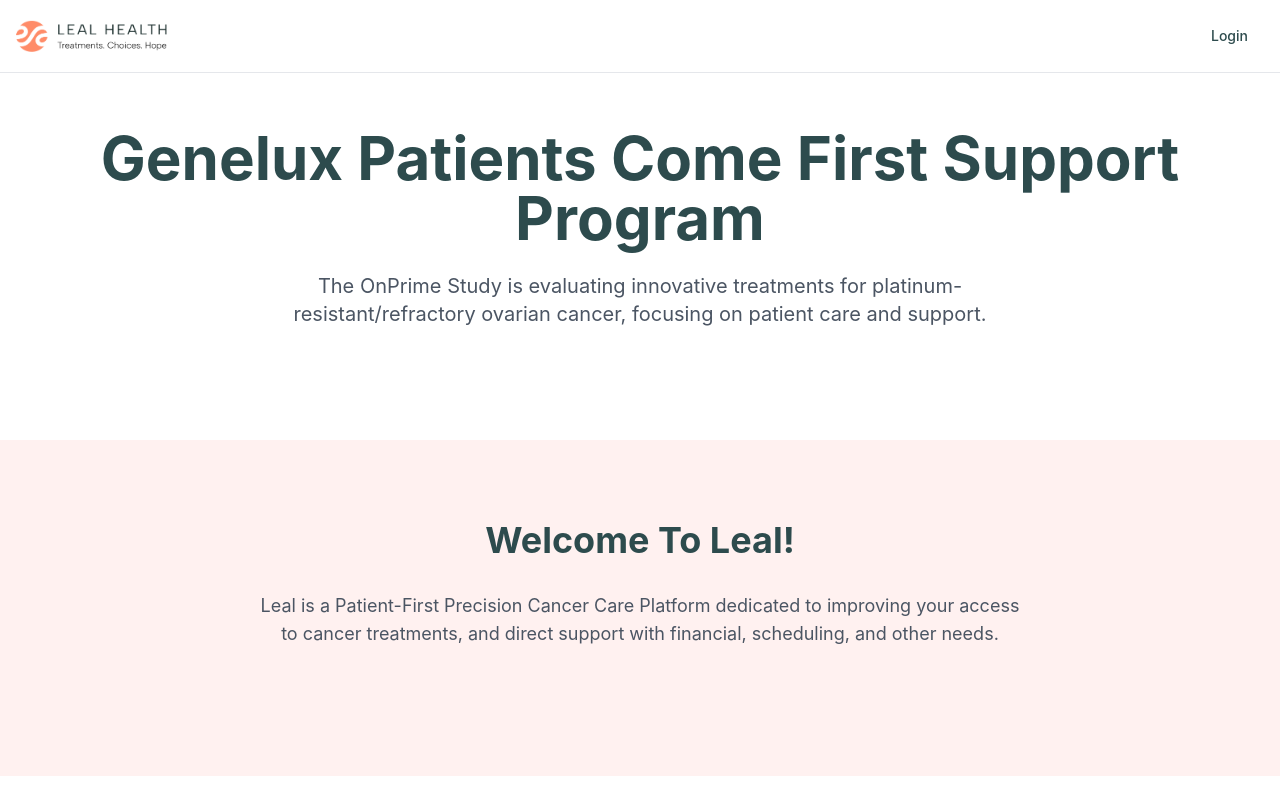
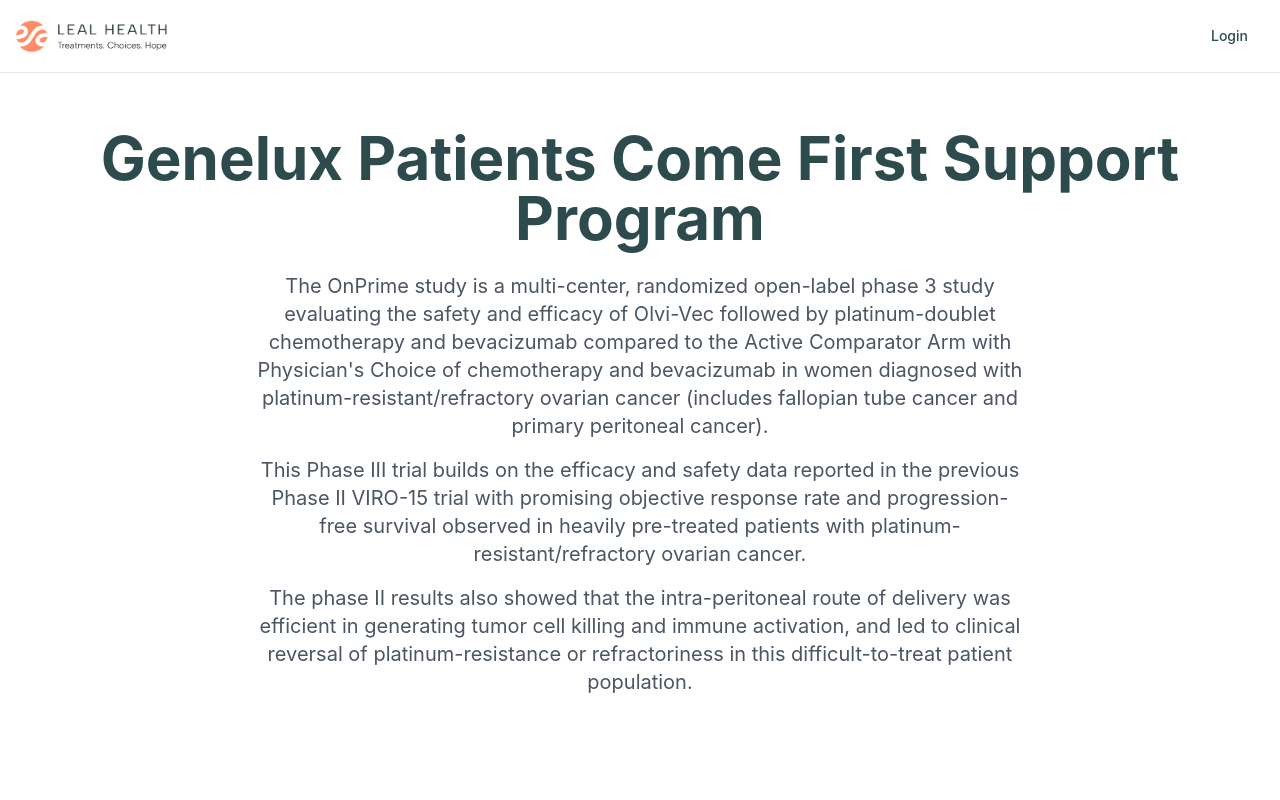
Before and after one commit to noamgeva/genelux, a React (Vite) app: page / in a window 1280 px wide. Shown: the top 800 px of the page. Built offline with nearby package versions, Linux system fonts and the light colour scheme.

Commit message:
Update study description in Index.tsx
Replaced the existing copy in the Index component with a detailed description of the OnPrime study, highlighting its objectives, methodology, and previous trial results related to the treatment of platinum-resistant/refractory ovarian cancer.
[skip gpt_engineer]

```diff
--- a/src/pages/Index.tsx
+++ b/src/pages/Index.tsx
@@ -46,9 +46,17 @@ const Index = () => {
           <h1 className="text-4xl md:text-5xl lg:text-6xl font-bold text-forest-500 mb-6 animate-fade-down">
             Genelux Patients Come First Support Program
           </h1>
-          <p className="text-lg md:text-xl text-gray-600 max-w-3xl mx-auto mb-8 animate-fade-up">
-            The OnPrime Study is evaluating innovative treatments for platinum-resistant/refractory ovarian cancer, focusing on patient care and support.
-          </p>
+          <div className="text-lg md:text-xl text-gray-600 max-w-3xl mx-auto mb-8 animate-fade-up space-y-4">
+            <p>
+              The OnPrime study is a multi-center, randomized open-label phase 3 study evaluating the safety and efficacy of Olvi-Vec followed by platinum-doublet chemotherapy and bevacizumab compared to the Active Comparator Arm with Physician's Choice of chemotherapy and bevacizumab in women diagnosed with platinum-resistant/refractory ovarian cancer (includes fallopian tube cancer and primary peritoneal cancer).
+            </p>
+            <p>
+              This Phase III trial builds on the efficacy and safety data reported in the previous Phase II VIRO-15 trial with promising objective response rate and progression-free survival observed in heavily pre-treated patients with platinum-resistant/refractory ovarian cancer.
+            </p>
+            <p>
+              The phase II results also showed that the intra-peritoneal route of delivery was efficient in generating tumor cell killing and immune activation, and led to clinical reversal of platinum-resistance or refractoriness in this difficult-to-treat patient population.
+            </p>
+          </div>
         </div>
       </section>
 
```
